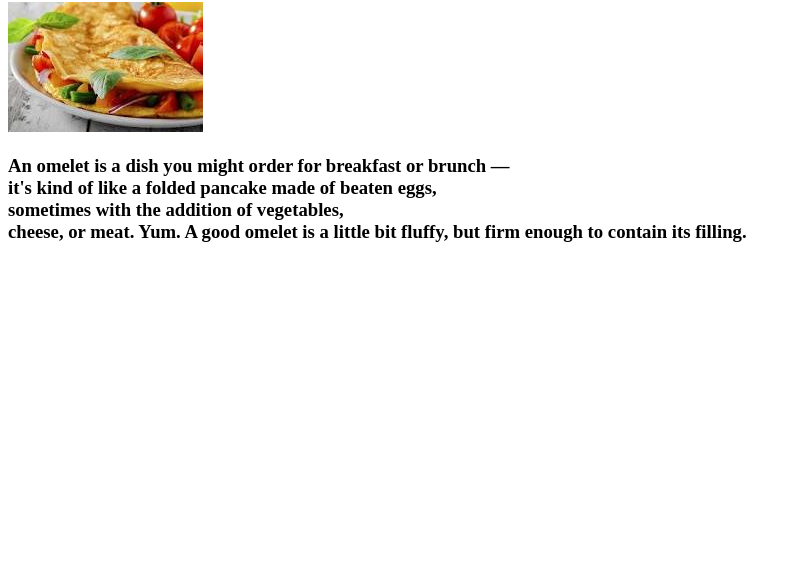
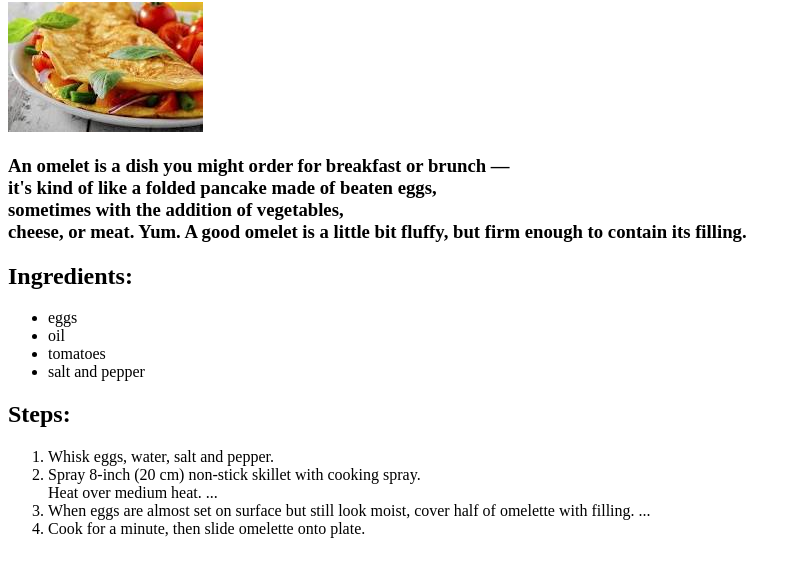
Before and after one commit to zahrabateninia/odin-recipes, a plain HTML site: page recipes/Omelet.html in a window 1280 px wide. Shown: the part 78-654 px from the top of the page, without its empty margins (0-801 px from the left). Drawn offline with Linux system fonts and the light colour scheme.

Commit message:
ul and ol have been added.

```diff
--- a/recipes/Omelet.html
+++ b/recipes/Omelet.html
@@ -13,5 +13,24 @@
         it's kind of like a folded pancake made of beaten eggs, <br> sometimes with the addition of vegetables,
         <br> cheese, or meat. Yum.
         A good omelet is a little bit fluffy, but firm enough to contain its filling.</h3>
+
+        <h2>Ingredients:</h2>
+        <ul>
+            <li>eggs</li>
+            <li>oil</li>
+            <li>tomatoes</li>
+            <li>salt and pepper</li>
+
+        </ul>
+        <h2>Steps:</h2>
+        <ol>
+            <li>Whisk eggs, water, salt and pepper.</li>
+            <li>Spray 8-inch (20 cm) non-stick skillet with cooking spray.<br> Heat over medium heat. ...</li>
+            <li>When eggs are almost set on surface but still look moist, cover half of omelette with filling. ...</li>
+            <li>Cook for a minute, then slide omelette onto plate.
+            </li>
+
+        </ol>
+
 </body>
 </html>
```
